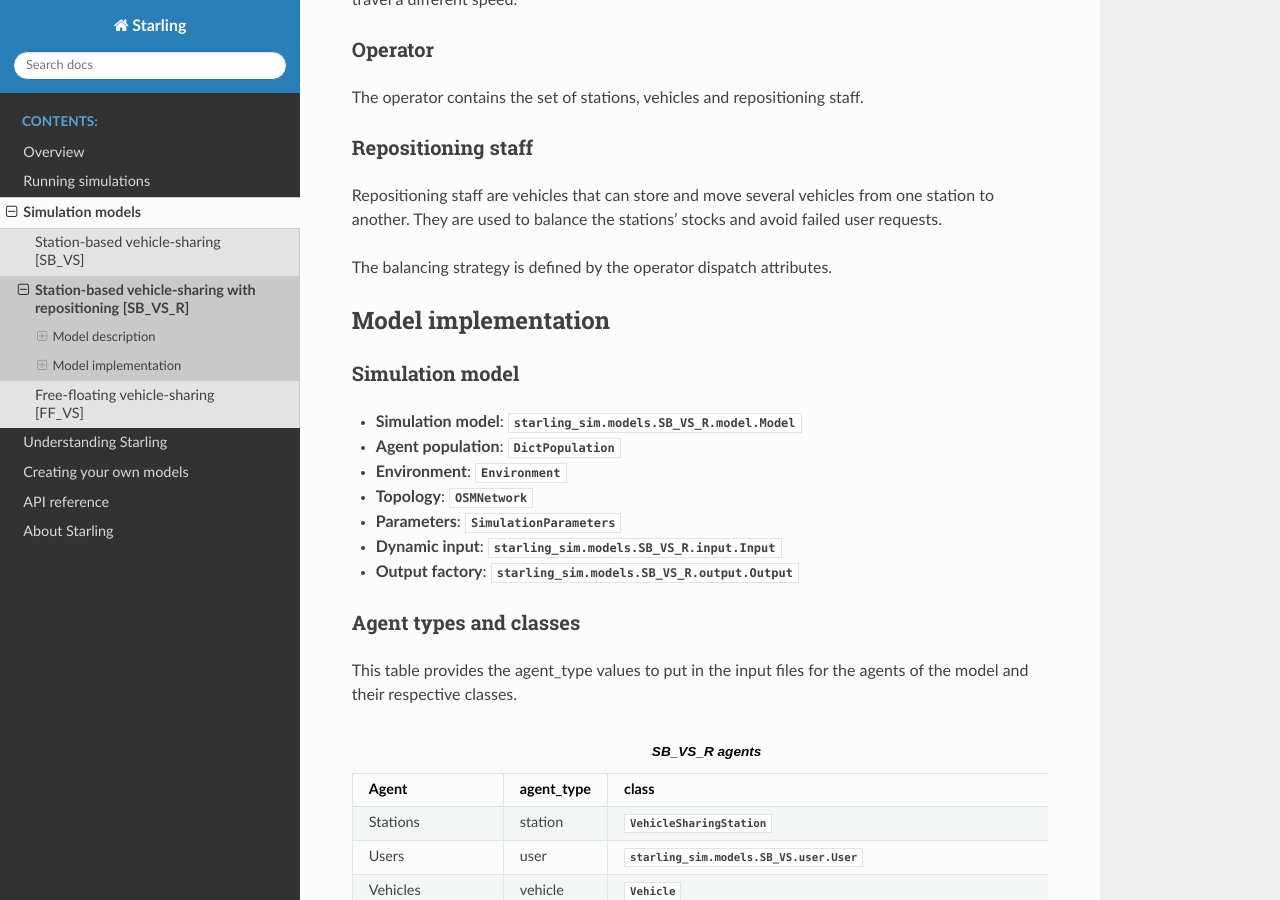
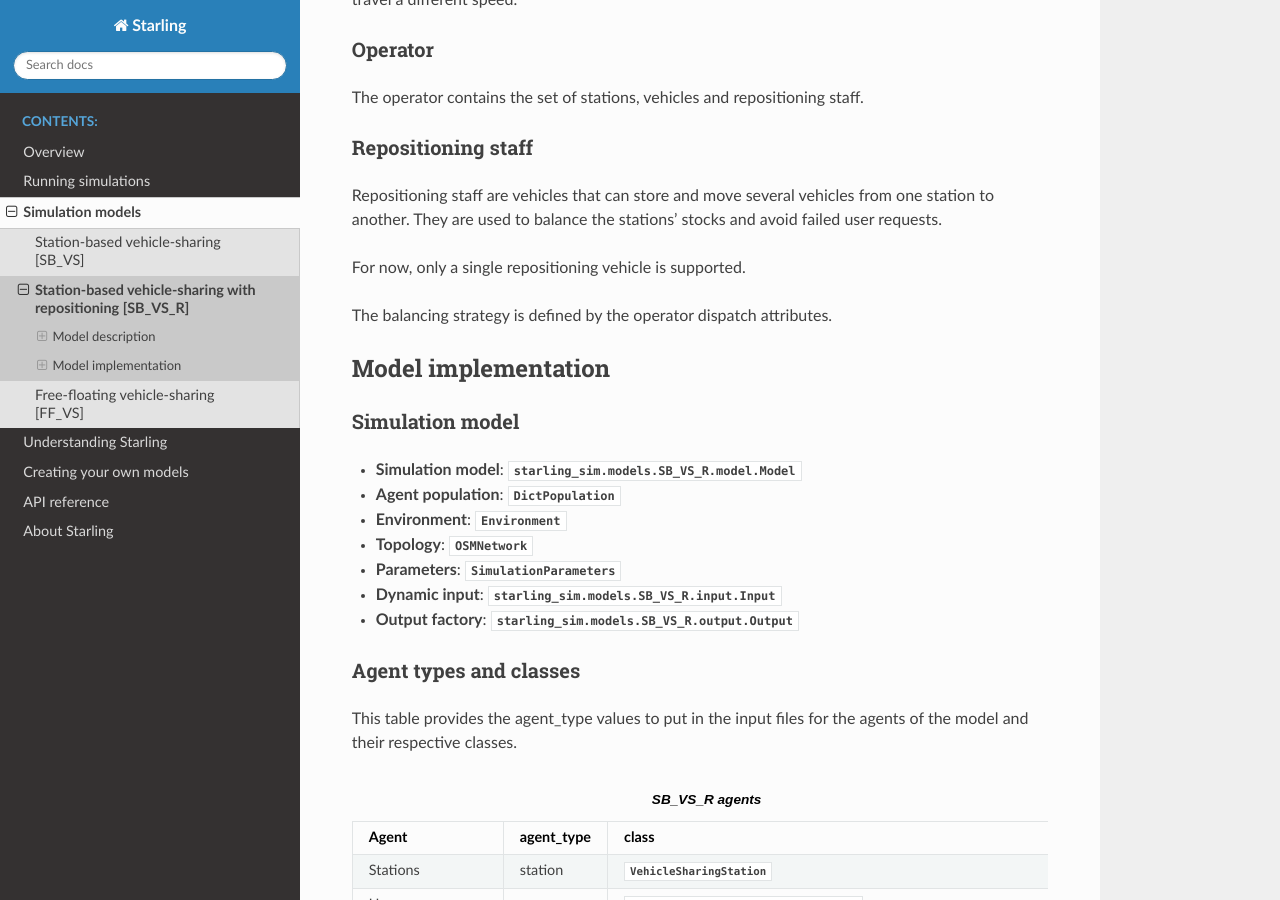
Before and after one commit to tellae/starling, a Sphinx documentation site: the page built from docs/models/SB_VS_R.rst, in a window 1280 px wide and 900 px high, scrolled down 1663 px. Built offline with Sphinx 7.4.7 and the Read the Docs theme 2.0.0, drawn with Linux system fonts in a browser that asks for light colours; pages that are not in the unit, such as notebooks, are missing from menus.

Commit message:
feat: added doc to SB_VS_R

```diff
--- a/docs/models/SB_VS_R.rst
+++ b/docs/models/SB_VS_R.rst
@@ -62,6 +62,8 @@ Repositioning staff are vehicles that can store and move several vehicles from
 one station to another. They are used to balance the stations' stocks and
 avoid failed user requests.
 
+For now, only a single repositioning vehicle is supported.
+
 The balancing strategy is defined by the operator dispatch attributes.
 
 ********************
```
